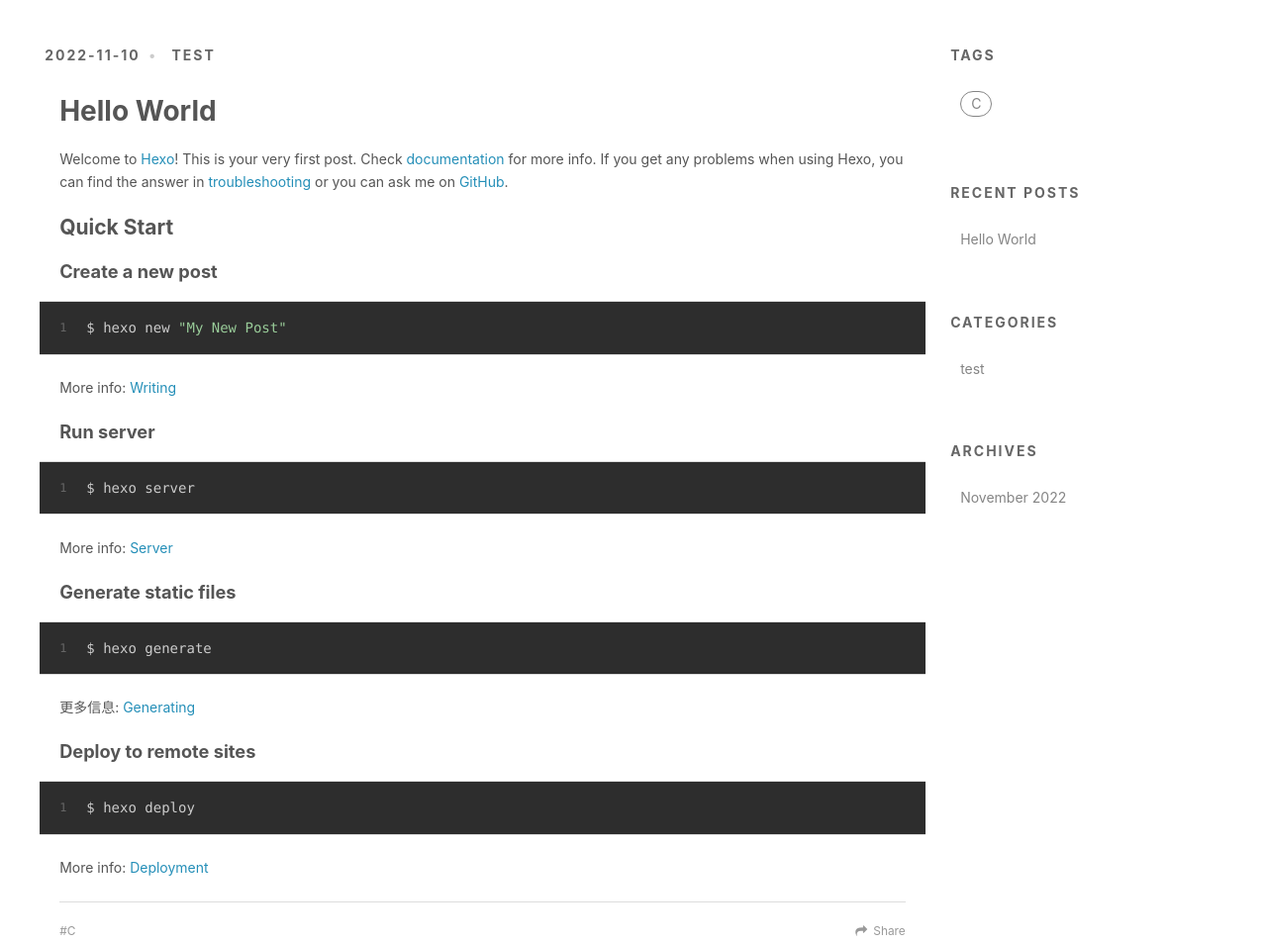
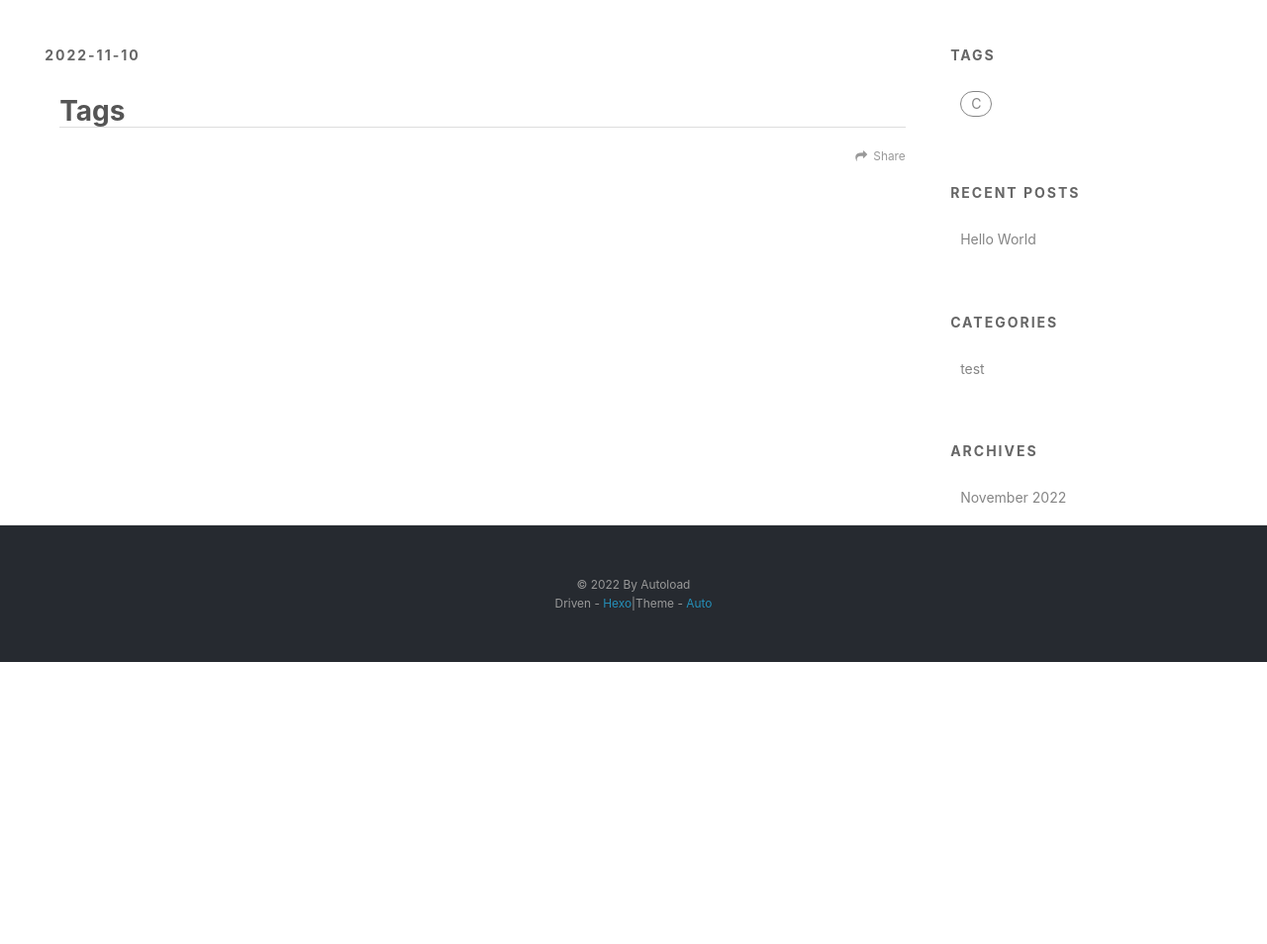
Before and after one commit to neutron-L/neutron-L.github.io, a plain HTML site: page tags/index.html in a window 1280 px wide. Shown: the part 452-1406 px from the top of the page at 99% size. After the commit the page ends 1121 px from the top, so only its background shows below. Drawn offline with Linux system fonts and the light colour scheme.

Commit message:
Site updated: 2022-11-10 23:52:30

```diff
--- a/2022/11/10/hello-world/index.html
+++ b/tags/index.html
@@ -3,7 +3,7 @@
 <head>
   <meta charset="utf-8">
 
-  <title>Hello World | Auto</title>
+  <title>Tags | Auto</title>
   <meta name="viewport" content="width=device-width, initial-scale=1, shrink-to-fit=no">
 
     <link rel="shortcut icon" href="/favicon.png">
@@ -45,15 +45,11 @@
 </header>
 
       <div class="outer">
-        <section id="main"><article id="post-hello-world" class="h-entry article article-type-post" itemprop="blogPost" itemscope itemtype="https://schema.org/BlogPosting">
+        <section id="main"><article id="page-" class="h-entry article article-type-page" itemprop="blogPost" itemscope itemtype="https://schema.org/BlogPosting">
   <div class="article-meta">
-    <a href="/2022/11/10/hello-world/" class="article-date">
-  <time class="dt-published" datetime="2022-11-10T02:10:59.283Z" itemprop="datePublished">2022-11-10</time>
+    <a href="/Tags/index.html" class="article-date">
+  <time class="dt-published" datetime="2022-11-10T15:51:29.000Z" itemprop="datePublished">2022-11-10</time>
 </a>
-
-  <div class="article-category">
-    <a class="article-category-link" href="/categories/test/">test</a>
-  </div>
 
   </div>
   <div class="article-inner">
@@ -63,7 +59,7 @@
 
 
     <h1 class="p-name article-title" itemprop="headline name">
-      Hello World
+      Tags
     </h1>
 
 
@@ -71,28 +67,13 @@
 
     <div class="e-content article-entry" itemprop="articleBody">
 
-        <p>Welcome to <a target="_blank" rel="noopener" href="https://hexo.io/">Hexo</a>! This is your very first post. Check <a target="_blank" rel="noopener" href="https://hexo.io/docs/">documentation</a> for more info. If you get any problems when using Hexo, you can find the answer in <a target="_blank" rel="noopener" href="https://hexo.io/docs/troubleshooting.html">troubleshooting</a> or you can ask me on <a target="_blank" rel="noopener" href="https://github.com/hexojs/hexo/issues">GitHub</a>.</p>
-<h2 id="Quick-Start"><a href="#Quick-Start" class="headerlink" title="Quick Start"></a>Quick Start</h2><h3 id="Create-a-new-post"><a href="#Create-a-new-post" class="headerlink" title="Create a new post"></a>Create a new post</h3><figure class="highlight bash"><table><tr><td class="gutter"><pre><span class="line">1</span><br></pre></td><td class="code"><pre><span class="line">$ hexo new <span class="string">&quot;My New Post&quot;</span></span><br></pre></td></tr></table></figure>
-
-<p>More info: <a target="_blank" rel="noopener" href="https://hexo.io/docs/writing.html">Writing</a></p>
-<h3 id="Run-server"><a href="#Run-server" class="headerlink" title="Run server"></a>Run server</h3><figure class="highlight bash"><table><tr><td class="gutter"><pre><span class="line">1</span><br></pre></td><td class="code"><pre><span class="line">$ hexo server</span><br></pre></td></tr></table></figure>
-
-<p>More info: <a target="_blank" rel="noopener" href="https://hexo.io/docs/server.html">Server</a></p>
-<h3 id="Generate-static-files"><a href="#Generate-static-files" class="headerlink" title="Generate static files"></a>Generate static files</h3><figure class="highlight bash"><table><tr><td class="gutter"><pre><span class="line">1</span><br></pre></td><td class="code"><pre><span class="line">$ hexo generate</span><br></pre></td></tr></table></figure>
-
-<p>更多信息: <a target="_blank" rel="noopener" href="https://hexo.io/docs/generating.html">Generating</a></p>
-<h3 id="Deploy-to-remote-sites"><a href="#Deploy-to-remote-sites" class="headerlink" title="Deploy to remote sites"></a>Deploy to remote sites</h3><figure class="highlight bash"><table><tr><td class="gutter"><pre><span class="line">1</span><br></pre></td><td class="code"><pre><span class="line">$ hexo deploy</span><br></pre></td></tr></table></figure>
-
-<p>More info: <a target="_blank" rel="noopener" href="https://hexo.io/docs/one-command-deployment.html">Deployment</a></p>
 
 
     </div>
     <footer class="article-footer">
-      <a data-url="https://neutron-l.github.io/2022/11/10/hello-world/" data-id="clab8lglt0000gsu36mpz6e9g" data-title="Hello World" class="article-share-link">Share</a>
+      <a data-url="https://neutron-l.github.io/Tags/index.html" data-id="clab90pxr0000ccu3h04h8ynq" data-title="Tags" class="article-share-link">Share</a>
 
 
-
-  <ul class="article-tag-list" itemprop="keywords"><li class="article-tag-list-item"><a class="article-tag-list-link" href="/tags/C/" rel="tag">C</a></li></ul>
 
     </footer>
   </div>
```
Also changed, not shown: index.html (+1 -1 lines).
